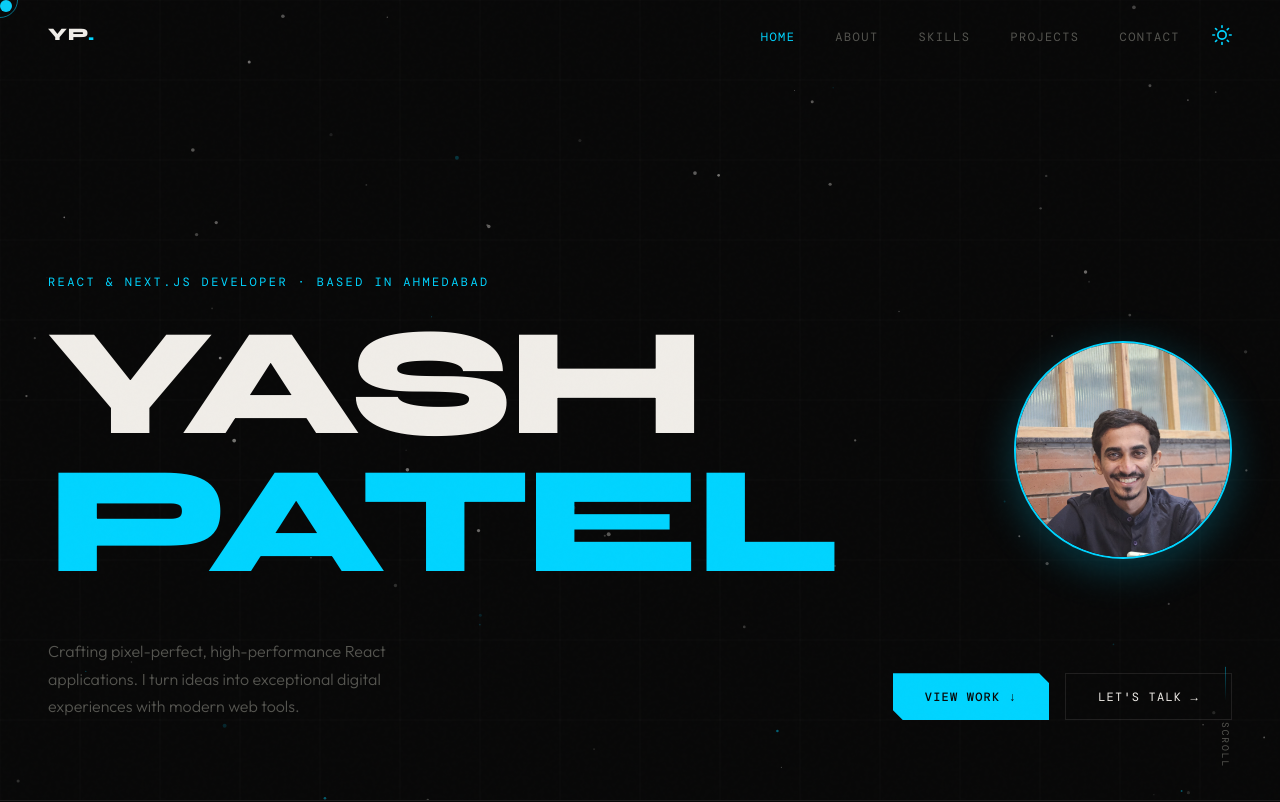
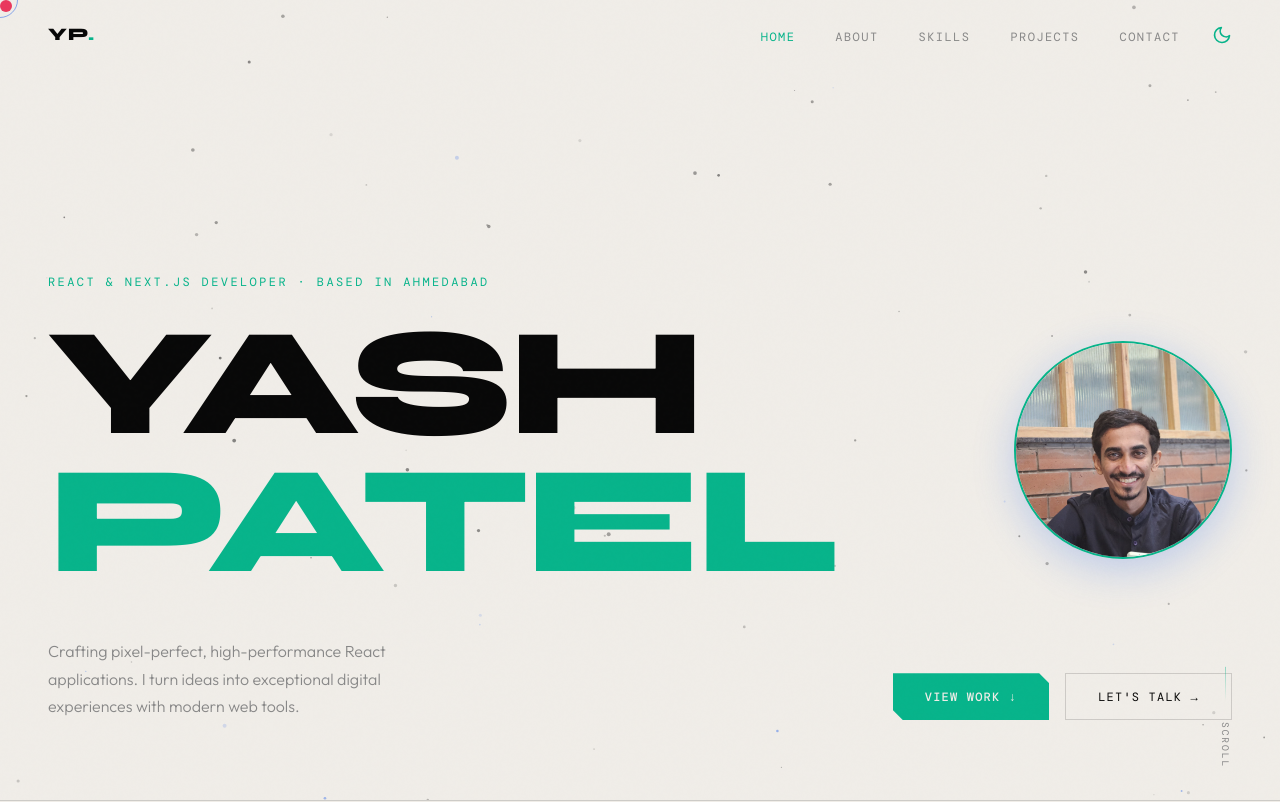
Before and after one commit to yashnpatel99/portfolio, a React (Vite) app: page / in a window 1280 px wide. Shown: the top 802 px of the page. Built offline with nearby package versions, Linux system fonts and the light colour scheme; a web font is replaced by a local one.

Commit message:
default theme light

```diff
--- a/src/App.jsx
+++ b/src/App.jsx
@@ -3,8 +3,8 @@ import "./index.css";
 import yashImg from "./assets/yash.jpg";
 
 function App() {
-  const [theme, setTheme] = useState("dark");
-  const themeRef = useRef("dark");
+  const [theme, setTheme] = useState("light");
+  const themeRef = useRef("light");
 
   useEffect(() => {
     document.body.setAttribute("data-theme", theme);
@@ -341,9 +341,19 @@ function App() {
       <section id="home">
         <canvas id="canvas-bg" ref={canvasRef}></canvas>
 
-        <div className="hero-eyebrow">React & Next.js Developer · Based in Ahmedabad</div>
+        <div className="hero-eyebrow">
+          React & Next.js Developer · Based in Ahmedabad
+        </div>
 
-        <div style={{ display: "flex", alignItems: "center", gap: "3rem", flexWrap: "wrap", justifyContent: "space-between" }}>
+        <div
+          style={{
+            display: "flex",
+            alignItems: "center",
+            gap: "3rem",
+            flexWrap: "wrap",
+            justifyContent: "space-between",
+          }}
+        >
           <h1 className="hero-name" style={{ margin: 0 }}>
             <span className="line">
               <span className="glitch" data-text="YASH">
```
